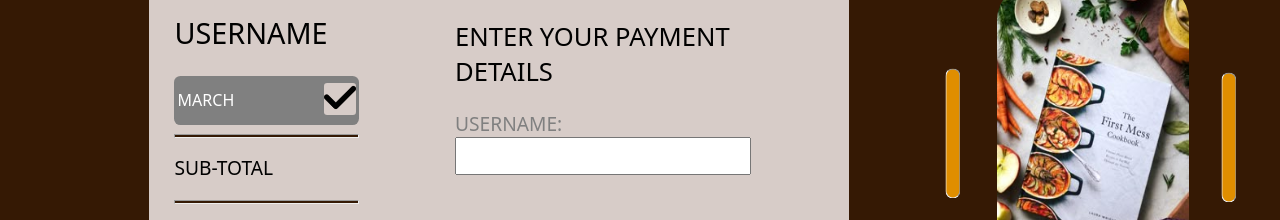
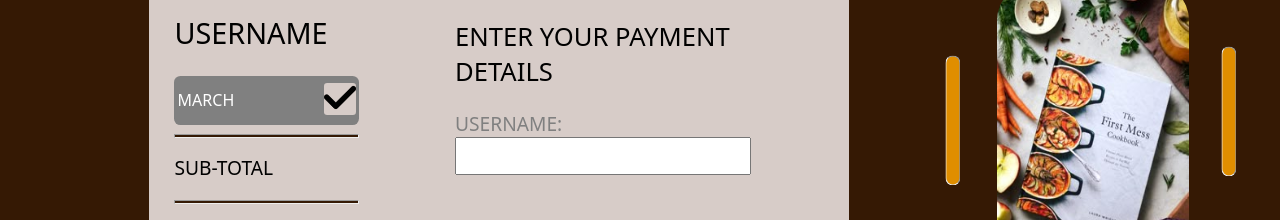
Before and after one commit to Sssammy-lab/aj-resort, a plain HTML site: page payment.html in a window 1280 px wide. Shown: the part 1641-1861 px from the top of the page. Drawn offline with Linux system fonts and the light colour scheme.

Commit message:
Update home.css

```diff
--- a/home.css
+++ b/home.css
@@ -251,12 +251,12 @@ footer p{
 }
 .section3-hr2{
     position: relative;
-    top: -16.5vw;
+    top: -17.5vw;
     left: -16vw;
 }
 .section3-hr3{
     position: relative;
-    top: -18vw;
+    top: -20vw;
     margin-left:13vw;
 }
 
```
